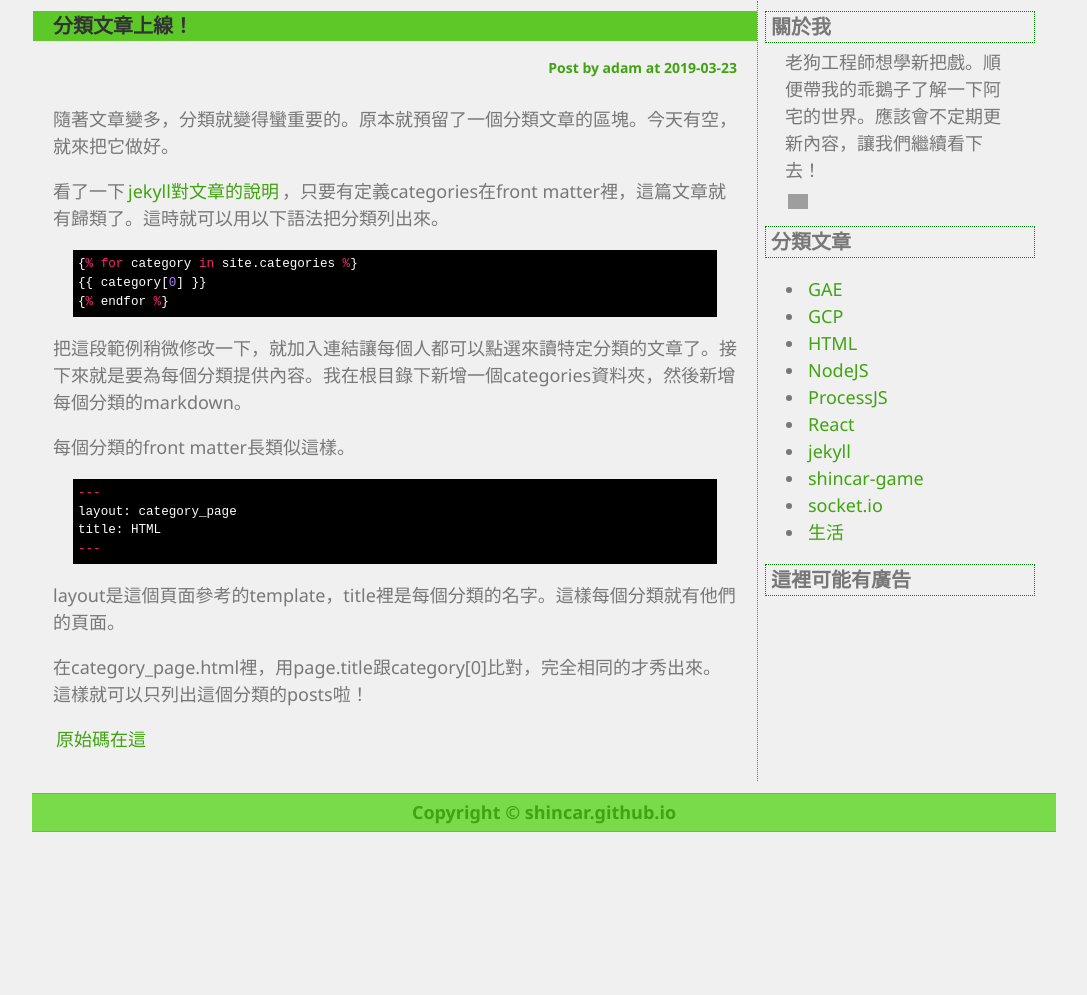
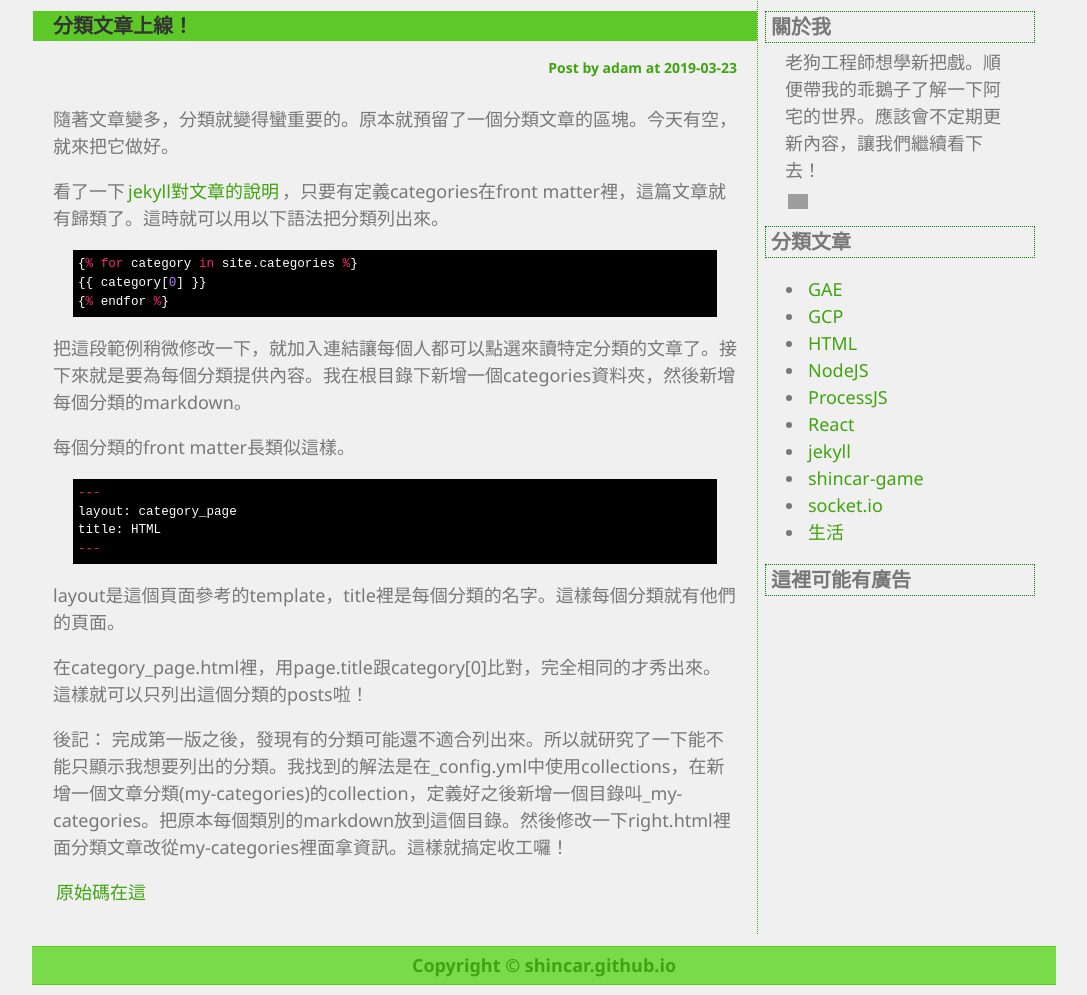
Before and after one commit to shincar/blogs-source, a Jekyll site: the page built from _posts/2019/03/2019-03-24-add-categories-page-to-blog.md, in a window 1280 px wide. Shown: the part 143-1138 px from the top of the page, without its empty margins (96-1183 px from the left). Built offline with Jekyll 4.4.1, drawn with Linux system fonts in a browser that asks for light colours; comment, search, counter and statistics services are not loaded; before the commit the page ends 985 px from its top, so only the background shows below that; grey boxes are pictures that could not be loaded.

Commit message:
modify post

```diff
--- a/_posts/2019/03/2019-03-24-add-categories-page-to-blog.md
+++ b/_posts/2019/03/2019-03-24-add-categories-page-to-blog.md
@@ -30,6 +30,9 @@ layout是這個頁面參考的template，title裡是每個分類的名字。這
 
 在category_page.html裡，用page.title跟category[0]比對，完全相同的才秀出來。這樣就可以只列出這個分類的posts啦！
 
+後記：
+完成第一版之後，發現有的分類可能還不適合列出來。所以就研究了一下能不能只顯示我想要列出的分類。我找到的解法是在_config.yml中使用collections，在新增一個文章分類(my-categories)的collection，定義好之後新增一個目錄叫_my-categories。把原本每個類別的markdown放到這個目錄。然後修改一下right.html裡面分類文章改從my-categories裡面拿資訊。這樣就搞定收工囉！
+
 [原始碼在這][github-shincar-blogs]
 
 [jekyll-posts]: https://jekyllrb.com/docs/posts/
```
